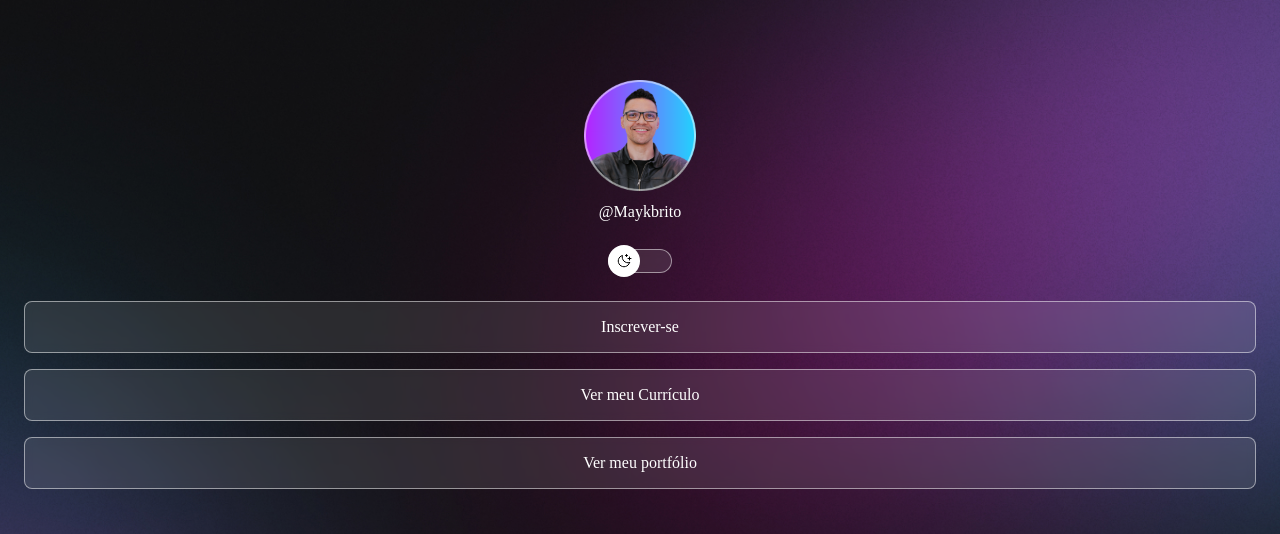
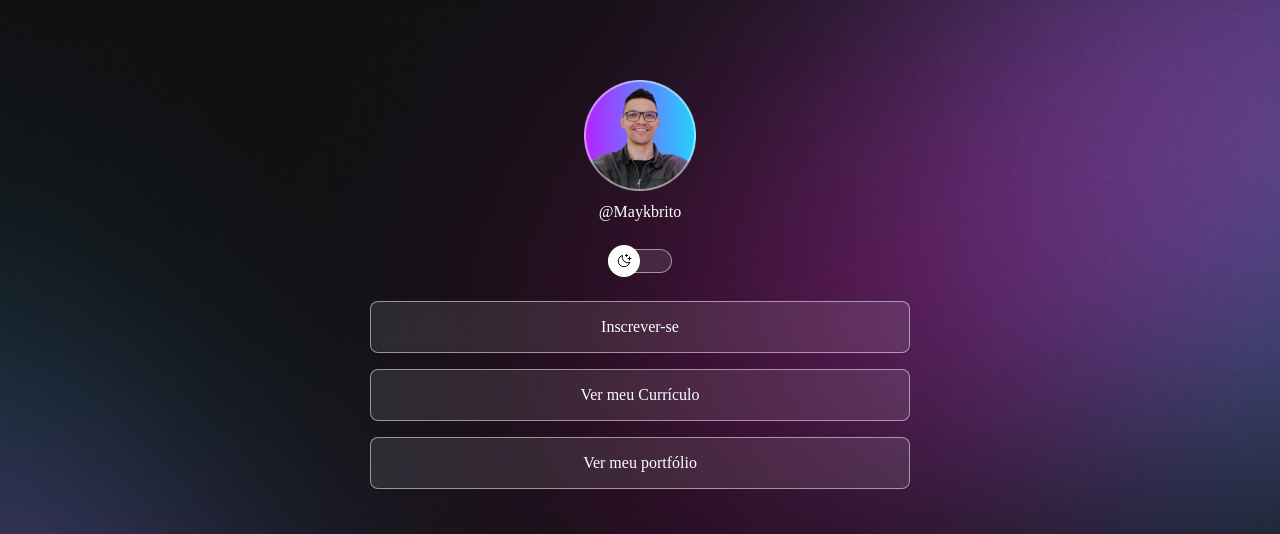
Before and after one commit to gustavolovizotto/Discover-Project-Rockeseat-Course, a plain HTML site: page index.html in a window 1280 px wide. Shown: the top 534 px of the page. Drawn offline with nearby package versions, Linux system fonts and the light colour scheme; a web font is replaced by a local one.

Commit message:
try to adjust the max width

```diff
--- a/style.css
+++ b/style.css
@@ -37,7 +37,7 @@ body * {
 
 .container{
     width: 100%;
-    max-width: 100%;
+    max-width:588px;
     margin: auto;
     margin-top: 56px;
     padding: 0 24px;
```
